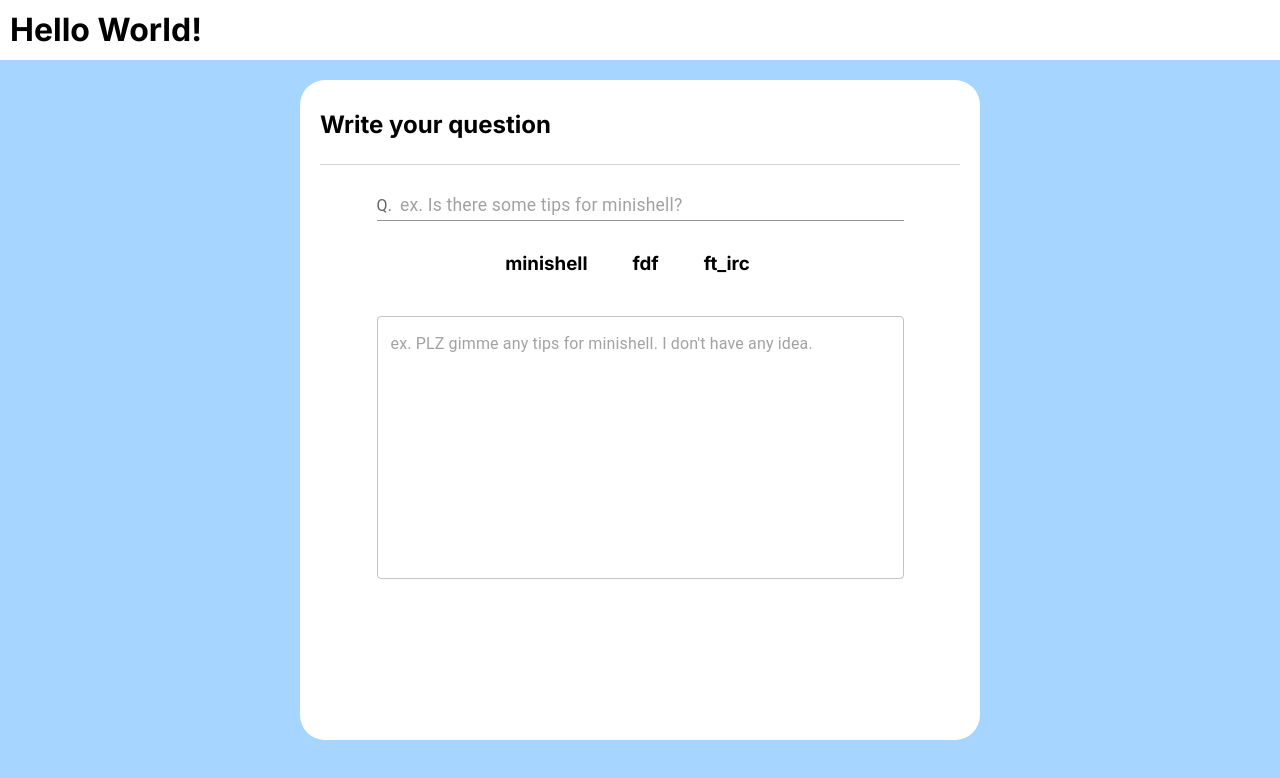
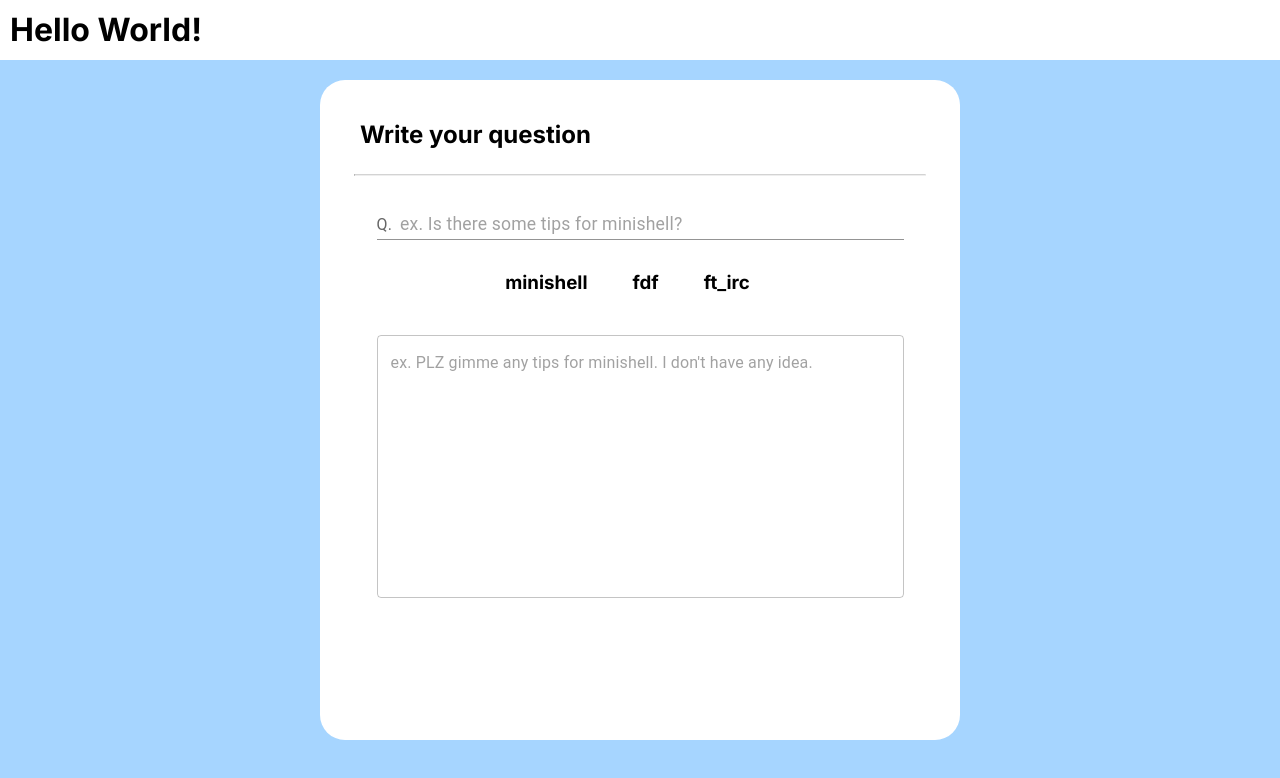
Before and after one commit to peer-42seoul/final-mission-C, a Next.js app in the folder front-end/: page /write in a window 1280 px wide. Shown: the top 778 px of the page. Built offline with nearby package versions, Linux system fonts and the light colour scheme.

Commit message:
fix: Match width of main thread

```diff
--- a/front-end/src/app/write/page.module.css
+++ b/front-end/src/app/write/page.module.css
@@ -1,25 +1,37 @@
+.main {
+  display: grid;
+  grid-template-columns: 1fr 2fr 1fr;
+}
+
 .mainTread {
   display: flex;
   flex-direction: column;
   align-items: center;
   justify-content: center;
   height: fit-content;
+  background-color: white;
+  border-radius: 25px;
 }
 
 .mainContent {
-  background-color: white;
-  border-radius: 25px;
-  width: 50vw;
+  width: 100%;
   padding: 10px 20px;
   height:80vh;
 }
 
 .mainContent h2 {
-  padding: 0 0 5px
+  padding: 0 20px 5px;
+  /* margin-bottom: 10px; */
+  /* padding-bottom: 20px; */
+  /* border-bottom: 1px lightgrey solid; */
+}
+
+.belowTitle {
+  border-top: 1px lightgray solid;
+  width: 95%;
 }
 
 .questionHead {
-  border-top: 1px lightgrey solid;
   display: flex;
   flex-direction: column;
   align-items: center;
--- a/front-end/src/app/write/page.tsx
+++ b/front-end/src/app/write/page.tsx
@@ -14,9 +14,14 @@ export default function Page() {
   const [selected, setSelected] = useState("");
   const categories = Object.values(Categories);
   return (
+    <div className={Styles.main}>
+      <div></div>
       <div className={Styles.mainTread}>
         <div className={Styles.mainContent}>
+          <div style={{ padding: "10px 20px 0" }}>
             <h2>Write your question</h2>
+            <hr className={Styles.belowTitle} />
+          </div>
           <div className={Styles.questionHead}>
             <FormControl margin="normal" sx={{ m: 2, width: 0.85 }}>
               <Input
@@ -48,7 +53,6 @@ export default function Page() {
               <TextField
                 multiline
                 rows={10}
-              maxRows={10}
                 style={{ height: "5em", fontSize: "1.1em" }}
                 placeholder="ex. PLZ gimme any tips for minishell. I don't have any idea."
                 id="standard-adornment-amount"
@@ -57,5 +61,7 @@ export default function Page() {
           </div>
         </div>
       </div>
+      <div></div>
+    </div>
   );
 }
```
Lines whose indentation alone changed are shown as unchanged.
